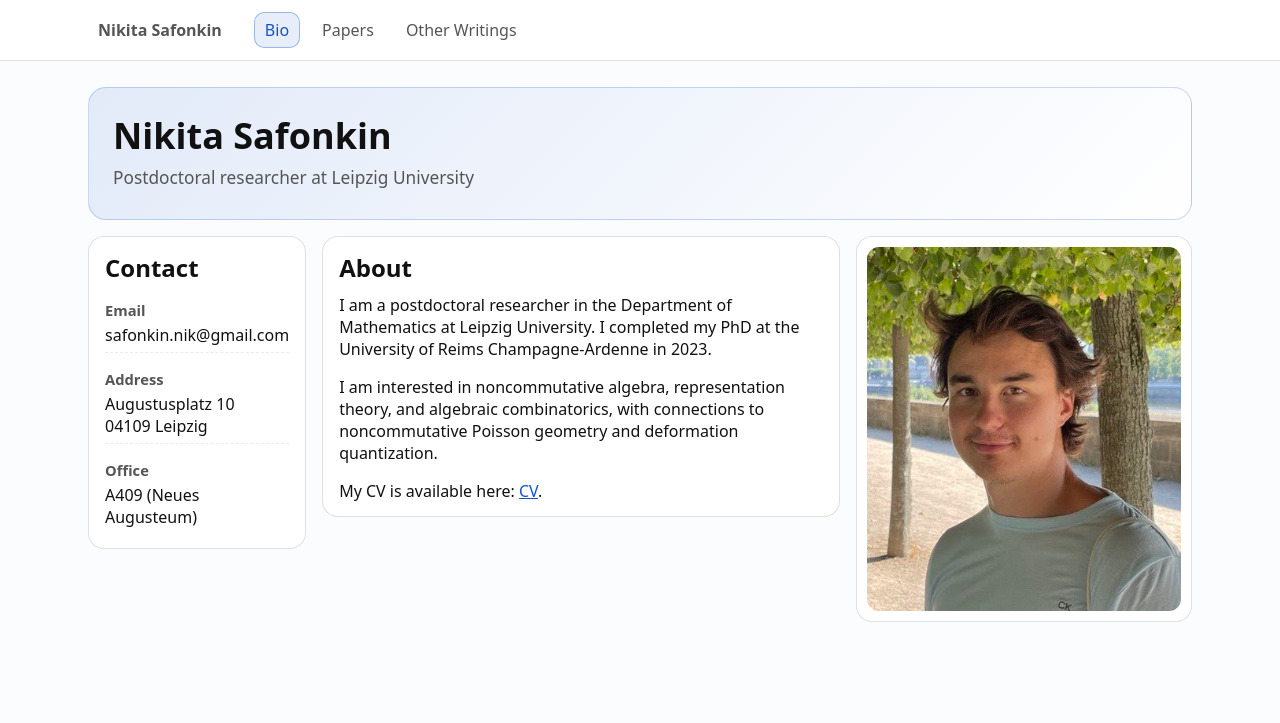
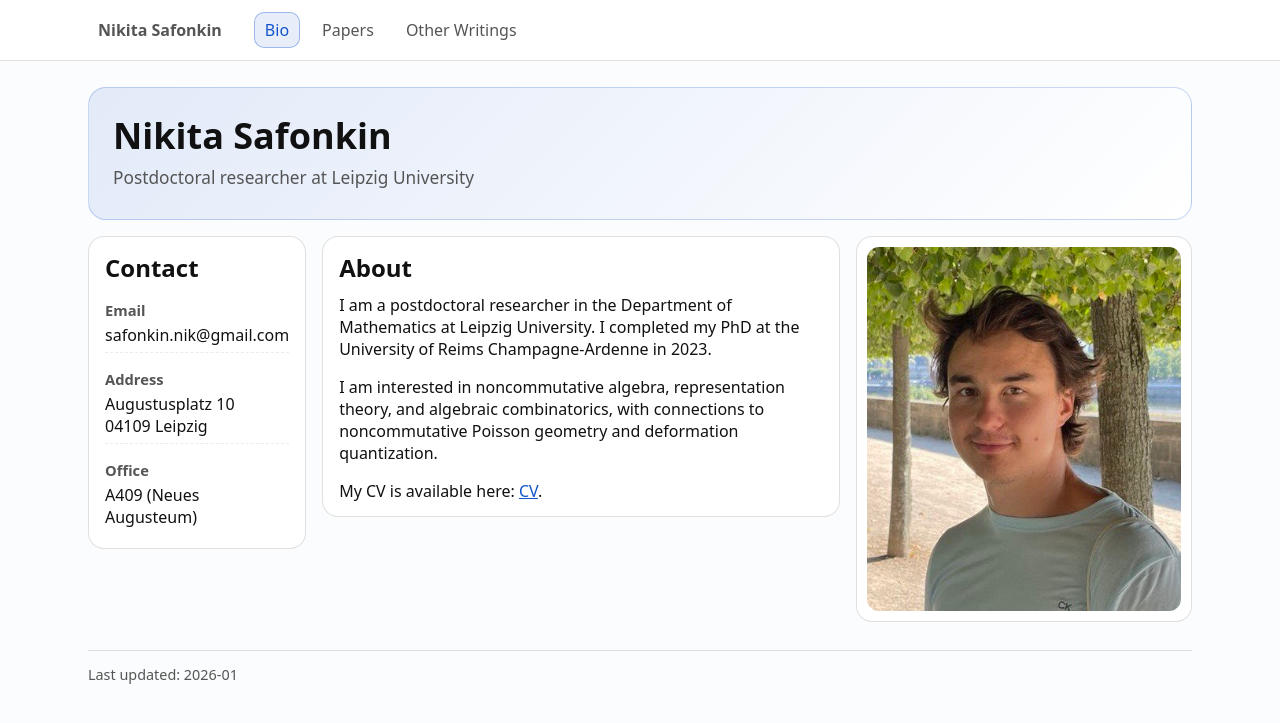
Before and after one commit to n-safonkin/n-safonkin.github.io, a Jekyll site: the page built from index.html, in a window 1280 px wide. Shown: the top 723 px of the page. Built offline with Jekyll 4.4.1, drawn with Linux system fonts in a browser that asks for light colours; part of the change alters nothing that is shown.

```diff
--- a/index.html
+++ b/index.html
@@ -1,6 +1,7 @@
 ---
 layout: default
 title: Nikita Safonkin
+show_footer: true
 extra_css:
   - /assets/index.css
 ---
```
